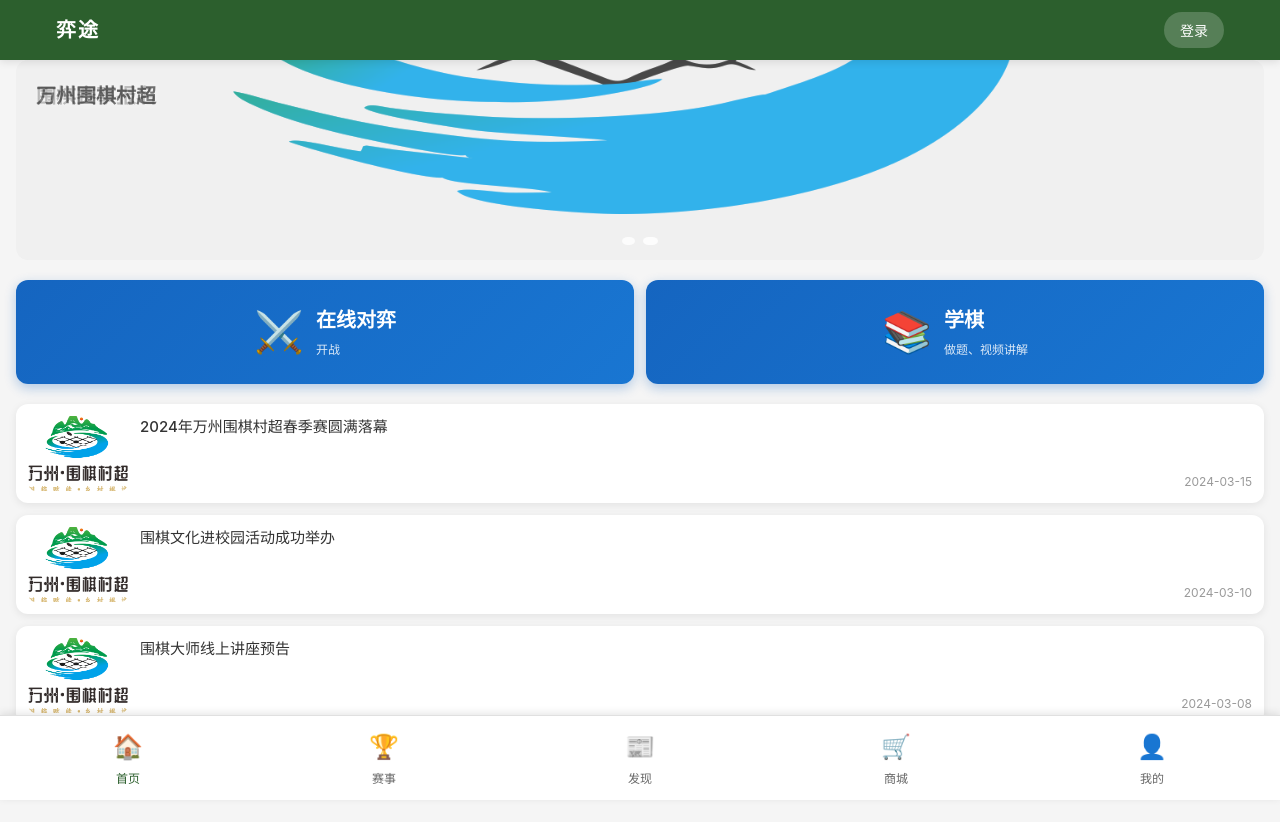
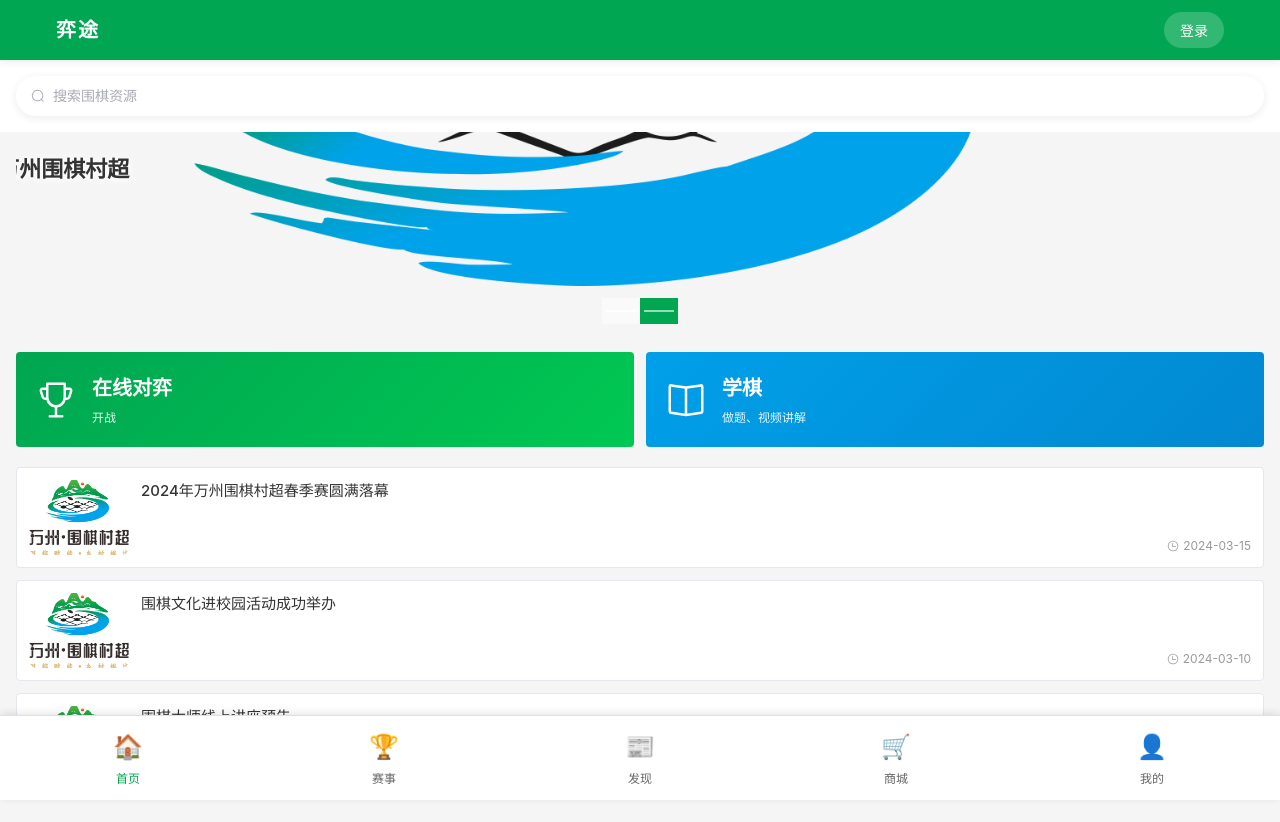
Before and after one commit to limeng1995hhu/huizhuodemo, a Vue app in the folder yitu-demo/: page / in a window 1280 px wide. Shown: the top 822 px of the page. Built offline with nearby package versions, Linux system fonts and the light colour scheme.

Commit message:
update ui

```diff
--- a/yitu-demo/package.json
+++ b/yitu-demo/package.json
@@ -9,6 +9,8 @@
     "preview": "vite preview"
   },
   "dependencies": {
+    "@element-plus/icons-vue": "^2.3.2",
+    "element-plus": "^2.11.7",
     "vue": "^3.5.22",
     "vue-router": "^4.6.3"
   },
--- a/yitu-demo/src/main.js
+++ b/yitu-demo/src/main.js
@@ -2,7 +2,15 @@ import { createApp } from 'vue'
 import './style.css'
 import App from './App.vue'
 import router from './router'
+import ElementPlus from 'element-plus'
+import 'element-plus/dist/index.css'
+import * as ElementPlusIconsVue from '@element-plus/icons-vue'
 
 const app = createApp(App)
-app.use(router)
-app.mount('#app')
+
+// 注册所有图标
+for (const [key, component] of Object.entries(ElementPlusIconsVue)) {
+  app.component(key, component)
+}
+
+app.use(router).use(ElementPlus).mount('#app')
--- a/yitu-demo/src/style.css
+++ b/yitu-demo/src/style.css
@@ -6,19 +6,30 @@
 }
 
 :root {
-  /* 主题色 - 围棋风格 */
-  --primary-color: #2c5f2d;  /* 深绿色 - 围棋文化 */
-  --secondary-color: #ff8c00; /* 橙色 - 赛事竞技 */
-  --accent-color: #4a90e2;    /* 蓝色 - 学习成长 */
+  /* Logo主题色 */
+  --primary-color: #00A651;  /* 绿色 - 山脉 */
+  --secondary-color: #FF6B00; /* 橙色 - 太阳 */
+  --accent-color: #00A0E9;    /* 蓝色 - 水流 */
+
+  /* 文字颜色 */
   --text-primary: #333333;
   --text-secondary: #666666;
   --text-light: #999999;
+
+  /* 背景色 */
   --bg-primary: #ffffff;
   --bg-secondary: #f5f5f5;
   --bg-gray: #f9f9f9;
+
+  /* 边框和阴影 */
   --border-color: #e0e0e0;
-  --shadow: 0 2px 8px rgba(0, 0, 0, 0.1);
-  --shadow-hover: 0 4px 12px rgba(0, 0, 0, 0.15);
+  --shadow: 0 2px 8px rgba(0, 0, 0, 0.08);
+  --shadow-hover: 0 4px 16px rgba(0, 0, 0, 0.12);
+
+  /* 渐变色 */
+  --gradient-green: linear-gradient(135deg, #00A651 0%, #00C853 100%);
+  --gradient-blue: linear-gradient(135deg, #00A0E9 0%, #0288D1 100%);
+  --gradient-orange: linear-gradient(135deg, #FF6B00 0%, #FF8F00 100%);
 }
 
 body {
--- a/yitu-demo/src/views/Home.vue
+++ b/yitu-demo/src/views/Home.vue
@@ -1,9 +1,11 @@
 <script setup>
 import { ref } from 'vue'
 import { useRouter } from 'vue-router'
+import { Search, Trophy, Reading, Clock } from '@element-plus/icons-vue'
 import logoImg from '../assets/logo.jpg'
 
 const router = useRouter()
+const searchText = ref('')
 
 const banners = ref([
   {
@@ -109,68 +111,82 @@ setInterval(() => {
 
 <template>
   <div class="home">
+    <!-- 搜索框 -->
+    <div class="search-section">
+      <el-input
+        v-model="searchText"
+        placeholder="搜索围棋资源"
+        :prefix-icon="Search"
+        size="large"
+        class="search-input"
+      />
+    </div>
+
     <!-- 轮播图 -->
     <div class="banner-section">
-      <div class="banner-container">
-        <div
-          v-for="(banner, index) in banners"
-          :key="banner.id"
-          class="banner-item"
-          :class="{ active: index === currentBanner }"
-        >
-          <img :src="banner.image" :alt="banner.title" />
+      <el-carousel height="200px" :interval="5000" arrow="never">
+        <el-carousel-item v-for="banner in banners" :key="banner.id">
+          <img :src="banner.image" :alt="banner.title" class="banner-image" />
           <div class="banner-content">
             <h2>{{ banner.title }}</h2>
           </div>
-        </div>
-      </div>
-      <div class="banner-dots">
-        <span
-          v-for="(banner, index) in banners"
-          :key="banner.id"
-          class="dot"
-          :class="{ active: index === currentBanner }"
-          @click="currentBanner = index"
-        ></span>
-      </div>
+        </el-carousel-item>
+      </el-carousel>
     </div>
 
     <!-- 主功能卡片 -->
     <div class="main-features-section">
-      <div class="main-features-grid">
-        <div class="main-feature-card" @click="goToFeature('/learning/pvp-game')">
-          <div class="main-feature-icon">⚔️</div>
-          <div class="main-feature-content">
-            <h3 class="main-feature-title">在线对弈</h3>
-            <p class="main-feature-subtitle">开战</p>
+      <el-row :gutter="12">
+        <el-col :span="12">
+          <el-card class="main-feature-card green-card" shadow="hover" @click="goToFeature('/learning/pvp-game')">
+            <div class="card-content">
+              <el-icon :size="40" class="feature-icon"><Trophy /></el-icon>
+              <div class="feature-text">
+                <h3>在线对弈</h3>
+                <p>开战</p>
               </div>
             </div>
-        <div class="main-feature-card" @click="goToFeature('/learning')">
-          <div class="main-feature-icon">📚</div>
-          <div class="main-feature-content">
-            <h3 class="main-feature-title">学棋</h3>
-            <p class="main-feature-subtitle">做题、视频讲解</p>
+          </el-card>
+        </el-col>
+        <el-col :span="12">
+          <el-card class="main-feature-card blue-card" shadow="hover" @click="goToFeature('/learning')">
+            <div class="card-content">
+              <el-icon :size="40" class="feature-icon"><Reading /></el-icon>
+              <div class="feature-text">
+                <h3>学棋</h3>
+                <p>做题、视频讲解</p>
               </div>
             </div>
-      </div>
+          </el-card>
+        </el-col>
+      </el-row>
     </div>
 
     <!-- 宣传栏列表 -->
     <div class="news-section">
-      <div class="news-list">
-        <div
+      <el-card
         v-for="item in news"
         :key="item.id"
-          class="news-item"
+        class="news-card"
+        shadow="hover"
         @click="goToNews(item.id)"
       >
-          <img :src="item.image" :alt="item.title" class="news-thumbnail" />
+        <div class="news-item">
+          <el-image
+            :src="item.image"
+            :alt="item.title"
+            class="news-thumbnail"
+            fit="cover"
+          />
           <div class="news-content">
             <h4 class="news-title">{{ item.title }}</h4>
-            <p class="news-date">{{ item.date }}</p>
+            <div class="news-footer">
+              <el-icon class="time-icon"><Clock /></el-icon>
+              <span class="news-date">{{ item.date }}</span>
             </div>
           </div>
         </div>
+      </el-card>
     </div>
   </div>
 </template>
@@ -179,71 +195,40 @@ setInterval(() => {
 .home {
   padding-bottom: 20px;
   background: #f5f5f5;
+  min-height: 100vh;
 }
 
 /* 搜索框 */
 .search-section {
   padding: 16px;
-  background: #f5f5f5;
-}
-
-.search-box {
-  display: flex;
-  align-items: center;
-  background: #e8e8e8;
-  border-radius: 20px;
-  padding: 10px 16px;
-  gap: 8px;
-}
-
-.search-icon {
-  font-size: 18px;
-  color: #999;
+  background: #ffffff;
 }
 
 .search-input {
-  flex: 1;
-  border: none;
-  background: transparent;
-  outline: none;
-  font-size: 15px;
-  color: #333;
+  border-radius: 24px;
 }
 
-.search-input::placeholder {
-  color: #999;
+:deep(.el-input__wrapper) {
+  border-radius: 24px;
+  box-shadow: 0 2px 8px rgba(0, 0, 0, 0.08);
 }
 
 /* 轮播图 */
 .banner-section {
-  position: relative;
-  width: calc(100% - 32px);
-  height: 200px;
-  overflow: hidden;
   margin: 0 16px 20px;
   border-radius: 12px;
-  background: #f0f0f0;
+  overflow: hidden;
 }
 
-.banner-container {
-  position: relative;
-  width: 100%;
-  height: 100%;
+:deep(.el-carousel) {
+  border-radius: 12px;
 }
 
-.banner-item {
-  position: absolute;
-  width: 100%;
-  height: 100%;
-  opacity: 0;
-  transition: opacity 0.5s ease;
+:deep(.el-carousel__item) {
+  position: relative;
 }
 
-.banner-item.active {
-  opacity: 1;
-}
-
-.banner-item img {
+.banner-image {
   width: 100%;
   height: 100%;
   object-fit: cover;
@@ -254,38 +239,24 @@ setInterval(() => {
   top: 20px;
   left: 20px;
   right: 20px;
+  z-index: 10;
 }
 
 .banner-content h2 {
-  font-size: 20px;
+  font-size: 22px;
   font-weight: bold;
   margin: 0;
   color: #333;
-  text-shadow: 0 0 8px rgba(255, 255, 255, 0.9);
+  text-shadow: 0 0 10px rgba(255, 255, 255, 0.95),
+               0 2px 4px rgba(255, 255, 255, 0.8);
 }
 
-.banner-dots {
-  position: absolute;
-  bottom: 15px;
-  left: 50%;
-  transform: translateX(-50%);
-  display: flex;
-  gap: 8px;
+:deep(.el-carousel__indicator) {
+  background-color: rgba(255, 255, 255, 0.5);
 }
 
-.dot {
-  width: 8px;
-  height: 8px;
-  border-radius: 50%;
-  background: rgba(255, 255, 255, 0.6);
-  cursor: pointer;
-  transition: all 0.3s ease;
-}
-
-.dot.active {
-  background: white;
-  width: 20px;
-  border-radius: 4px;
+:deep(.el-carousel__indicator.is-active) {
+  background-color: var(--primary-color);
 }
 
 /* 主功能卡片 */
@@ -294,87 +265,86 @@ setInterval(() => {
   background: #f5f5f5;
 }
 
-.main-features-grid {
-  display: grid;
-  grid-template-columns: 1fr 1fr;
-  gap: 12px;
-}
-
 .main-feature-card {
-  background: linear-gradient(135deg, #1565c0 0%, #1976d2 100%);
-  border-radius: 12px;
-  padding: 20px;
-  display: flex;
-  flex-direction: row;
-  align-items: center;
-  justify-content: center;
-  gap: 12px;
   cursor: pointer;
-  box-shadow: 0 4px 12px rgba(21, 101, 192, 0.3);
   transition: all 0.3s ease;
-  min-height: 90px;
+  border: none;
 }
 
 .main-feature-card:active {
   transform: scale(0.98);
 }
 
-.main-feature-icon {
-  font-size: 40px;
+.green-card {
+  background: var(--gradient-green);
+}
+
+.blue-card {
+  background: var(--gradient-blue);
+}
+
+:deep(.el-card__body) {
+  padding: 20px;
+}
+
+.card-content {
+  display: flex;
+  align-items: center;
+  gap: 16px;
+}
+
+.feature-icon {
+  color: white;
   flex-shrink: 0;
 }
 
-.main-feature-content {
-  display: flex;
-  flex-direction: column;
-  gap: 4px;
+.feature-text {
+  flex: 1;
+  color: white;
 }
 
-.main-feature-title {
+.feature-text h3 {
   font-size: 20px;
   font-weight: 600;
-  color: white;
-  margin: 0;
+  margin: 0 0 4px 0;
 }
 
-.main-feature-subtitle {
+.feature-text p {
   font-size: 12px;
-  color: rgba(255, 255, 255, 0.85);
   margin: 0;
+  opacity: 0.9;
 }
 
 /* 宣传栏列表 */
 .news-section {
   padding: 0 16px 20px;
   background: #f5f5f5;
-}
-
-.news-list {
   display: flex;
   flex-direction: column;
   gap: 12px;
 }
 
+.news-card {
+  cursor: pointer;
+  transition: all 0.3s ease;
+}
+
+.news-card:active {
+  transform: scale(0.98);
+}
+
+:deep(.news-card .el-card__body) {
+  padding: 12px;
+}
+
 .news-item {
   display: flex;
-  background: white;
-  border-radius: 12px;
-  overflow: hidden;
-  cursor: pointer;
-  box-shadow: 0 2px 8px rgba(0, 0, 0, 0.08);
-  transition: all 0.3s ease;
-  padding: 12px;
   gap: 12px;
-}
-
-.news-item:active {
-  transform: scale(0.98);
 }
 
 .news-thumbnail {
   width: 100px;
   height: 75px;
-  object-fit: cover;
   border-radius: 8px;
   flex-shrink: 0;
 }
@@ -384,14 +354,13 @@ setInterval(() => {
   display: flex;
   flex-direction: column;
   justify-content: space-between;
-  min-height: 75px;
 }
 
 .news-title {
   font-size: 15px;
   font-weight: 500;
   color: #333;
-  line-height: 1.4;
+  line-height: 1.5;
   display: -webkit-box;
   -webkit-line-clamp: 2;
   -webkit-box-orient: vertical;
@@ -399,34 +368,45 @@ setInterval(() => {
   margin: 0;
 }
 
+.news-footer {
+  display: flex;
+  align-items: center;
+  gap: 4px;
+  justify-content: flex-end;
+}
+
+.time-icon {
+  font-size: 12px;
+  color: #999;
+}
+
 .news-date {
   font-size: 12px;
   color: #999;
-  text-align: right;
-  margin: 0;
 }
 
 @media (max-width: 768px) {
   .banner-section {
-    height: 180px;
-    width: calc(100% - 24px);
     margin: 0 12px 16px;
   }
 
-  .main-feature-card {
-    padding: 16px;
-    min-height: 80px;
+  .banner-content h2 {
+    font-size: 18px;
   }
 
-  .main-feature-icon {
+  :deep(.el-card__body) {
+    padding: 16px;
+  }
+
+  .feature-icon {
     font-size: 36px;
   }
 
-  .main-feature-title {
+  .feature-text h3 {
     font-size: 18px;
   }
 
-  .main-feature-subtitle {
+  .feature-text p {
     font-size: 11px;
   }
 
```
Also changed, not shown: 1 other file (tests, documents, lock files or other folders). Lines whose indentation alone changed are shown as unchanged.
